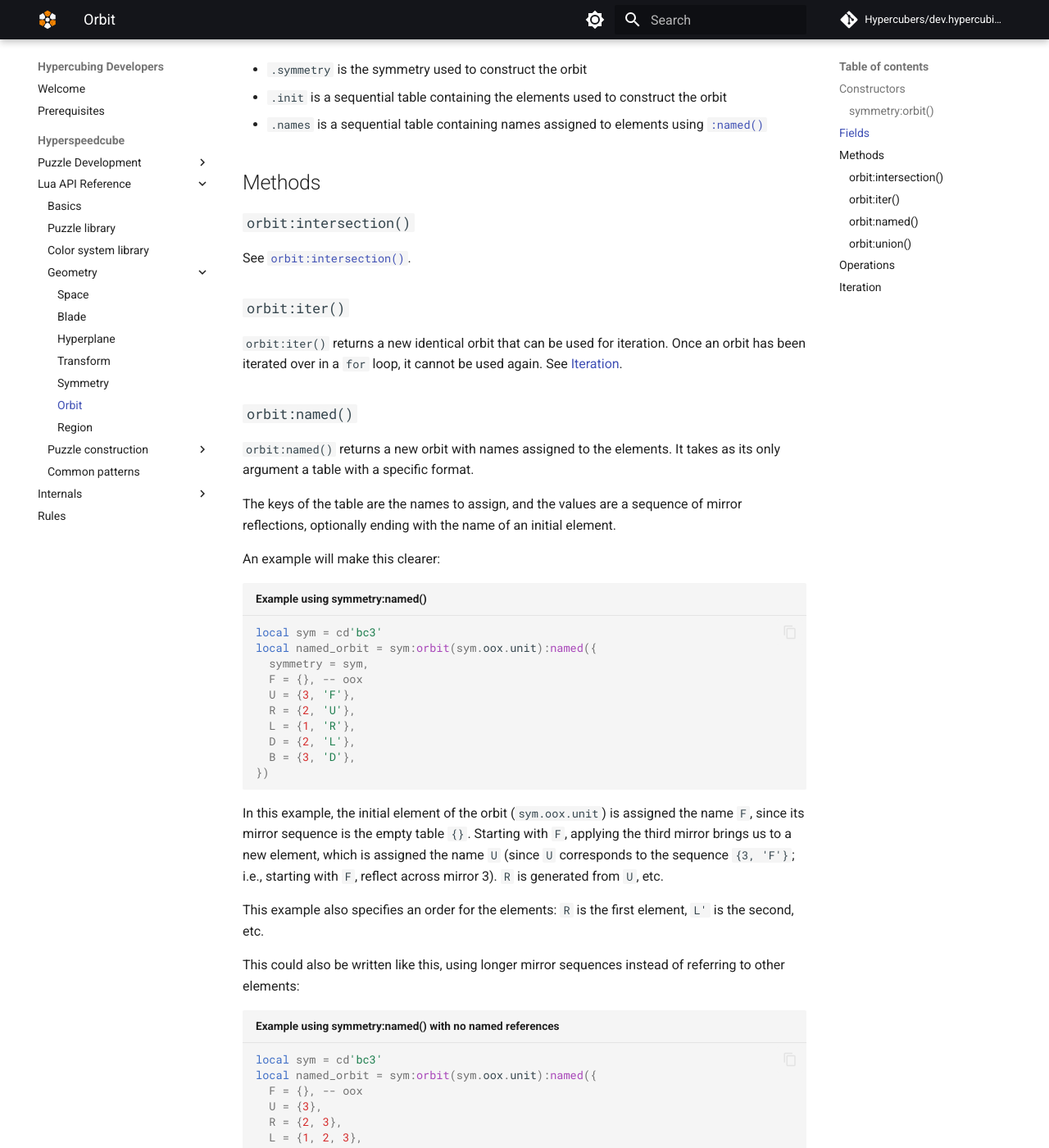
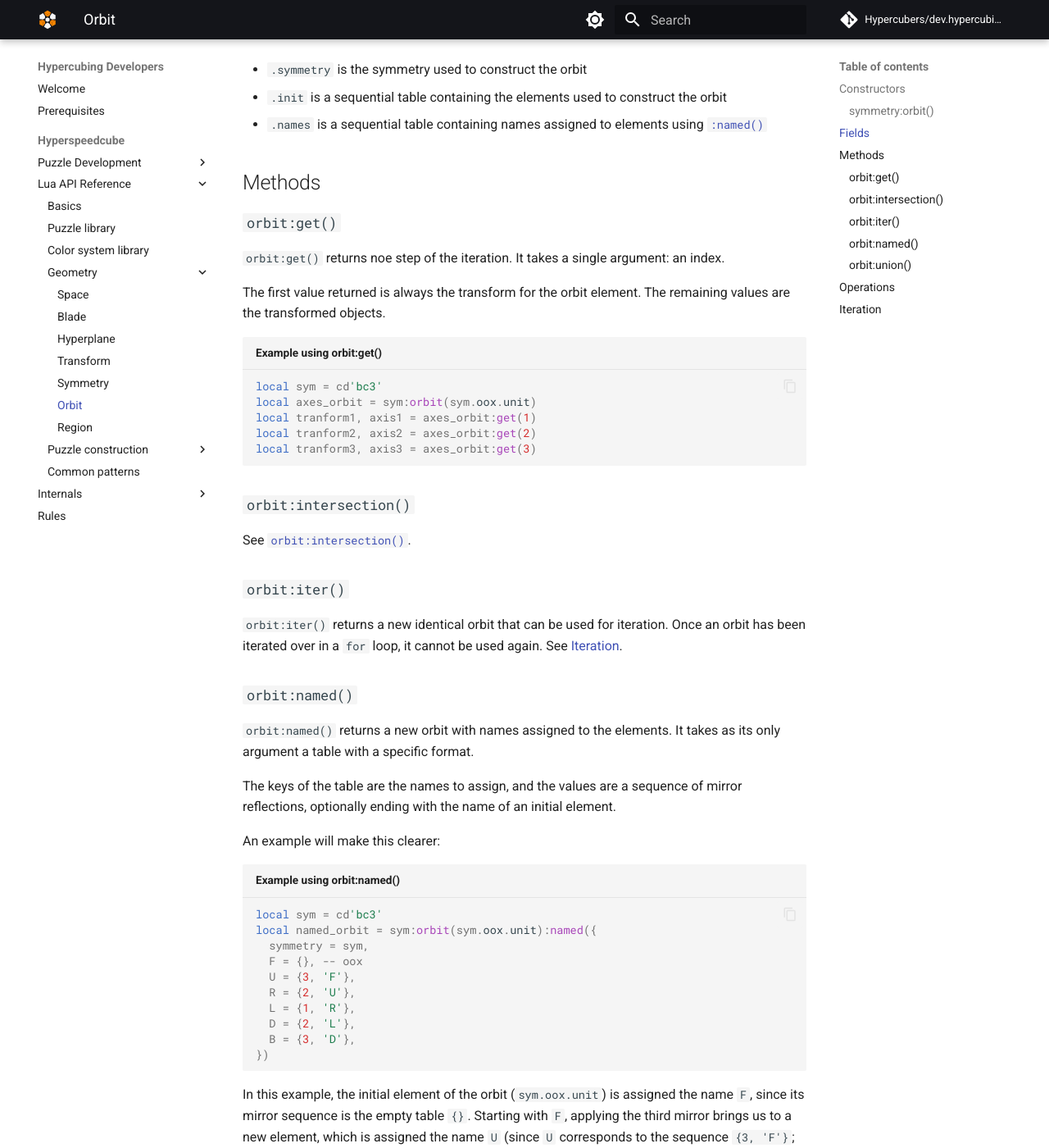
Before and after one commit to Hypercubers/dev.hypercubing.xyz, an MkDocs documentation site: the page built from docs/hsc/lua/geometry/orbit.md, in a window 1280 px wide and 1400 px high, scrolled down 529 px. Shown: the whole window at 82% size. Built offline with MkDocs 1.6.1 and Material for MkDocs 9.7.7, drawn with Linux system fonts in a browser that asks for light colours; comment, search, counter and statistics services are not loaded; some of the changed text lies outside the part shown.

Commit message:
Document `orbit[index]` and `orbit:get()`

````diff
--- a/docs/hsc/lua/geometry/orbit.md
+++ b/docs/hsc/lua/geometry/orbit.md
@@ -19,6 +19,20 @@ Calling the `:orbit()` method on a [symmetry] with one or more [transformable] o
 
 ## Methods
 
+### `orbit:get()`
+
+`orbit:get()` returns noe step of the iteration. It takes a single argument: an index.
+
+The first value returned is always the transform for the orbit element. The remaining values are the transformed objects.
+
+```lua title="Example using orbit:get()"
+local sym = cd'bc3'
+local axes_orbit = sym:orbit(sym.oox.unit)
+local tranform1, axis1 = axes_orbit:get(1)
+local tranform2, axis2 = axes_orbit:get(2)
+local tranform3, axis3 = axes_orbit:get(3)
+```
+
 ### `orbit:intersection()`
 
 See [`orbit:intersection()`](region.md#orbitintersection).
@@ -35,7 +49,7 @@ The keys of the table are the names to assign, and the values are a sequence of
 
 An example will make this clearer:
 
-```lua title="Example using symmetry:named()"
+```lua title="Example using orbit:named()"
 local sym = cd'bc3'
 local named_orbit = sym:orbit(sym.oox.unit):named({
   symmetry = sym,
@@ -54,7 +68,7 @@ This example also specifies an order for the elements: `R` is the first element,
 
 This could also be written like this, using longer mirror sequences instead of referring to other elements:
 
-```lua title="Example using symmetry:named() with no named references"
+```lua title="Example using orbit:named() with no named references"
 local sym = cd'bc3'
 local named_orbit = sym:orbit(sym.oox.unit):named({
   F = {}, -- oox
@@ -77,6 +91,7 @@ See [`orbit:union()`](region.md#orbitunion).
 Orbits support the following operations:
 
 - `#orbit` returns the length of the orbit; i.e., the number of iterations
+- `orbit[index]` returns the first transformed object at the given index in the orbit
 - `type(orbit)` returns `'orbit'`
 
 ## Iteration
````
